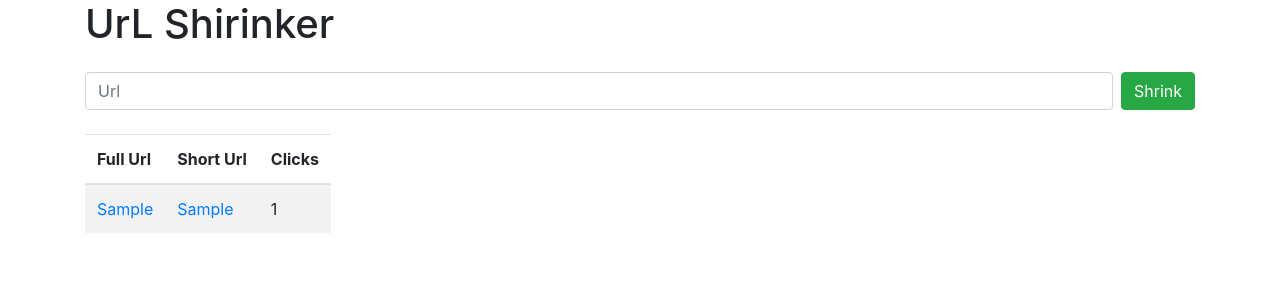
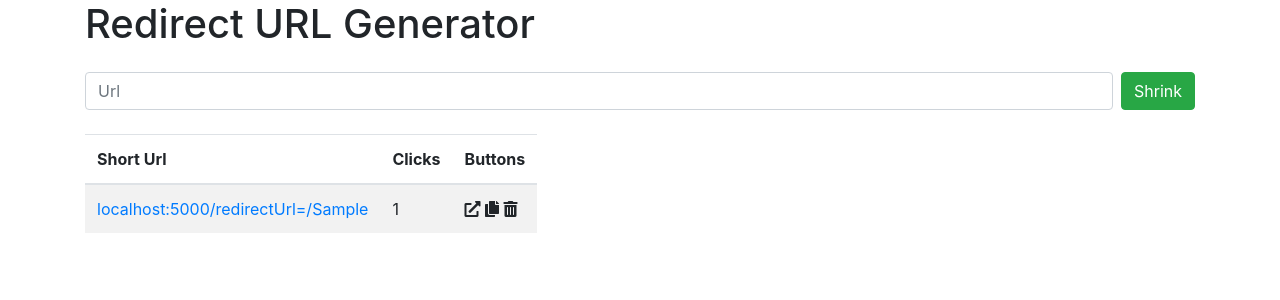
Before and after one commit to PratyushSawan/UrlShortener, a Node server app: page / in a window 1280 px wide. Shown: the top 300 px of the page. Run offline with Node 20, Linux system fonts and the light colour scheme; tables that the repository leaves empty hold one stand-in row (values such as "Sample post"); some libraries are stand-ins or nearby versions.

Commit message:
woking fine

```diff
--- a/server.js
+++ b/server.js
@@ -36,23 +36,33 @@ app.get('/', async (req, res) => {
 
   const shortUrls = await ShortUrl.find()
   res.render('index', { shortUrls: shortUrls })
-
 })
 
-app.post('/createAffiliate', async (req, res) => {
-  console.log(req.body.inputurl)
-  console.log(affiliateLink(req.body.inputurl));
+// app.post('/createAffiliate', async (req, res) => {
+//     console.log(req.body.inputurl)
+//     console.log(affiliateLink(req.body.inputurl));
+// })
 
+app.post('/shortUrls', async (req, res) => {
+  let input = affiliateLink(req.body.inputurl);
+  if (input == null) {
+    return res.redirect('/')
+  } else {
+    console.log(req.body.inputurl)
+    console.log(input);
+    await ShortUrl.create({ full: input })
+    res.redirect('/')
+  }
+})
+app.get('/redirectUrl=/:shortUrl', async (req, res) => {
+  const shortUrl = await ShortUrl.findOne({ short: req.params.shortUrl })
+  if (shortUrl == null) return res.sendStatus(404)
+
+  shortUrl.clicks++
+  shortUrl.save()
+  res.redirect(shortUrl.full);
 })
 
-app.post('/shortUrls', async (req, res) => {
-
-  console.log(req.body.inputurl)
-  console.log(affiliateLink(req.body.inputurl));
-  await ShortUrl.create({ full: affiliateLink(req.body.inputurl) })
-
-  res.redirect('/')
-})
 
 app.get('/:shortUrl', async (req, res) => {
   const shortUrl = await ShortUrl.findOne({ short: req.params.shortUrl })
--- a/views/index.ejs
+++ b/views/index.ejs
@@ -1,38 +1,68 @@
 <!DOCTYPE html>
 <html lang="en">
   <head>
-    <meta charset="UTF-8">
-    <meta name="viewport" content="width=device-width, initial-scale=1.0">
-    <link rel="stylesheet" href="https://stackpath.bootstrapcdn.com/bootstrap/4.5.0/css/bootstrap.min.css" integrity="sha384-9aIt2nRpC12Uk9gS9baDl411NQApFmC26EwAOH8WgZl5MYYxFfc+NcPb1dKGj7Sk" crossorigin="anonymous">
-    <title>Document</title>
-    <script>function name() {
-        console.log('this is test');
-    }</script>
+    <meta charset="UTF-8" />
+    <meta name="viewport" content="width=device-width, initial-scale=1.0" />
+    <link
+      rel="stylesheet"
+      href="https://stackpath.bootstrapcdn.com/bootstrap/4.5.0/css/bootstrap.min.css"
+      integrity="sha384-9aIt2nRpC12Uk9gS9baDl411NQApFmC26EwAOH8WgZl5MYYxFfc+NcPb1dKGj7Sk"
+      crossorigin="anonymous"
+    />
+    <link
+      rel="stylesheet"
+      href="https://use.fontawesome.com/releases/v5.15.2/css/all.css"
+      integrity="sha384-vSIIfh2YWi9wW0r9iZe7RJPrKwp6bG+s9QZMoITbCckVJqGCCRhc+ccxNcdpHuYu"
+      crossorigin="anonymous"
+    />
+    <title>LnkGen</title>
+    <script>
+      function name() {
+        console.log("Past an Affiliate Link for Shortening");
+      }
+    </script>
   </head>
   <body>
     <div class="container">
-    <h1>UrL Shirinker</h1>
+      <h1>Redirect URL Generator</h1>
       <form action="/shortUrls" method="POST" class="my-4 form-inline">
         <label for="fullUrl" class="sr-only">Url</label>
-        <input required placeholder="Url" type="url" name="inputurl" id="inputurl" class="form-control mr-2 col">
+        <input
+          required
+          placeholder="Url"
+          type="url"
+          name="inputurl"
+          id="inputurl"
+          class="form-control mr-2 col"
+        />
         <button type="submit" class="btn btn-success">Shrink</button>
       </form>
 
       <table class="table table-striped table-responsive">
         <thead>
           <tr>
-                <th>Full Url</th>
+            <!-- <th>Full Url</th> -->
             <th>Short Url</th>
             <th>Clicks</th>
+            <th>Buttons</th>
           </tr>
         </thead>
         <tbody>
           <% shortUrls.forEach(shortUrl => { %>
 
           <tr>
-                    <td><a href="<%= shortUrl.full %>"><%= shortUrl.full %></a></td>
-                    <td><a href="<%= shortUrl.short %>" target="_blank"><%= shortUrl.short %></a></td>
+            <!-- <td><a href="<%= shortUrl.full %>"><%= shortUrl.full %></a></td> -->
+            <td>
+              <a href="<%= shortUrl.short %>" target="_blank"
+                >localhost:5000/redirectUrl=/<%= shortUrl.short %></a
+              >
+            </td>
             <td><%= shortUrl.clicks %></td>
+            <td>
+              <i class="fas fa-external-link-alt"></i>
+              <i class="fas fa-copy"></i>
+              <i class="fas fa-trash-alt"></i>
+            </td>
           </tr>
 
           <% }) %>
@@ -40,5 +70,4 @@
       </table>
     </div>
   </body>
-
 </html>
```
Also changed, not shown: models/shortUrl.js (+5 -2 lines). Lines whose indentation alone changed are shown as unchanged.
